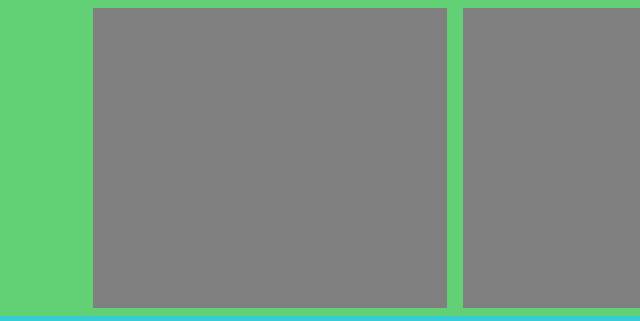
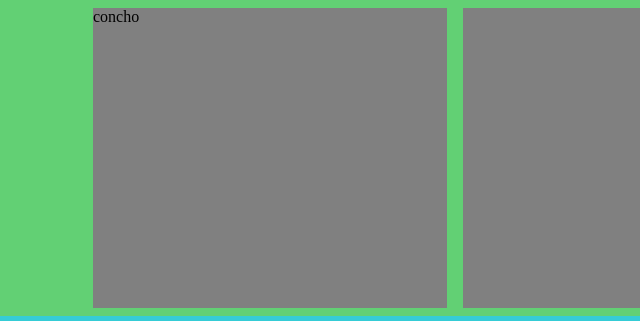
Before and after one commit to maithachthao/thaomai, a plain HTML site: page index.html in a window 1280 px wide. Shown: the top 321 px of the page, 0-640 px from the left. Drawn offline with Linux system fonts and the light colour scheme.

Commit message:
Update index.html

```diff
--- a/index.html
+++ b/index.html
@@ -12,7 +12,7 @@
 		<div class="container">
 			<div class="row">
 				<div class="col-4 p-1">
-					<div class="box-1"></div>
+					<div class="box-1">concho</div>
 				</div>
 				<div class="col-4 p-1">
 					<div class="box-1"></div>
```
